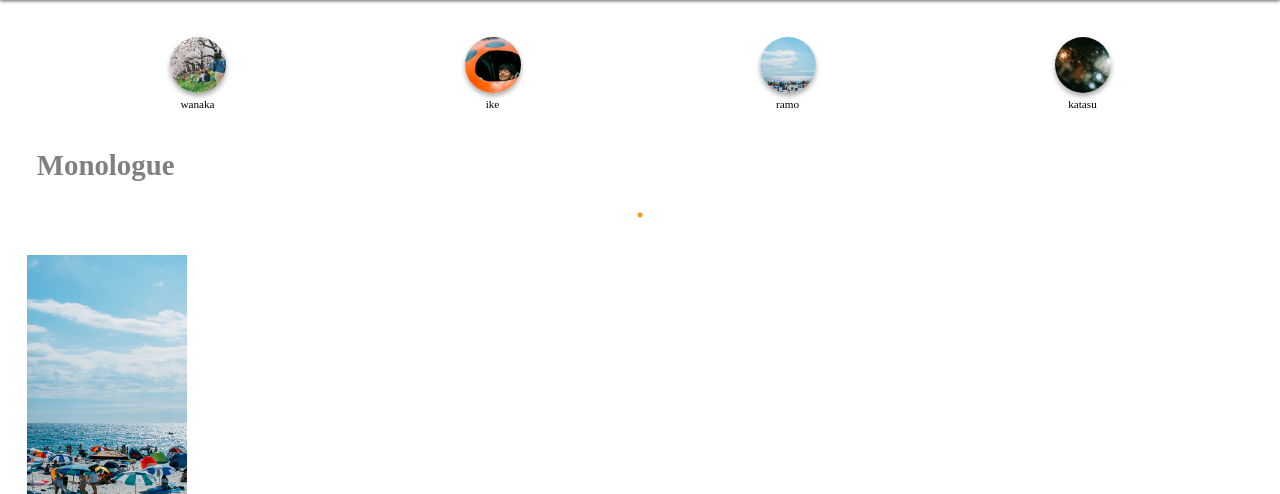
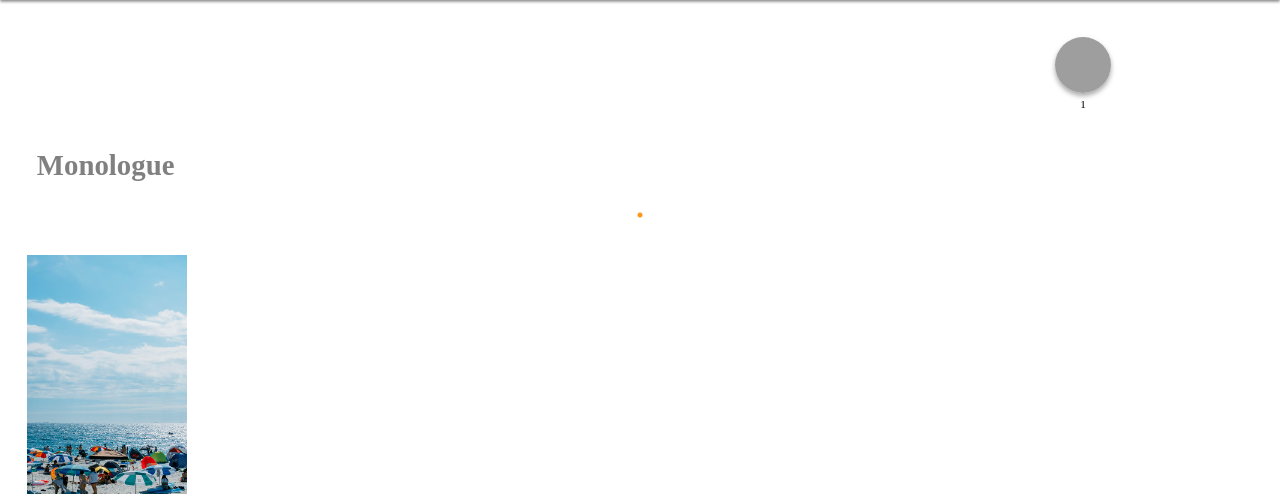
Before and after one commit to ramo798/PRACTICE-notuna, a Django app: page / in a window 1280 px wide. Shown: the part 48-542 px from the top of the page. Run offline with Django 3.2, Linux system fonts and the light colour scheme; tables that the repository leaves empty hold one stand-in row (values such as "Sample post"); grey boxes are pictures that could not be loaded.

Commit message:
一覧を作った画像とリンクは解決できず

```diff
--- a/main/templates/main/home.html
+++ b/main/templates/main/home.html
@@ -19,45 +19,26 @@
           </a>
         </p>
         <div class="top">
-          <form action="#" method="GET">
-            <div class="slider">
+            <div class="slider"><!--ここからインデントが変にしちゃったごめんご 0914-->
+            {% for itirana in itiran %}
+             <form action="#" method="GET">
               <div class="user">
                 <div class="icon_top">
-                  <input type="image" class="img_top" src="{% static 'img/beach.jpeg' %}" alt="ユーザーアイコン" />
+                  <input type="image" class="img_top" src=" {{ itirana.profpic }} " alt="ユーザーアイコン" />
                 </div>
-                <div class="name_top">ramo</div>
-              </div>
-              <div class="user">
-                <div class="icon_top">
-                  <input type="image" class="img_top" src="{% static 'img/night.jpeg' %}" alt="ユーザーアイコン" />
-                </div>
-                <div class="name_top">katasu</div>
-              </div>
-              <div class="user">
-                <div class="icon_top">
-                  <input type="image" class="img_top" src="{% static 'img/dol.jpg' %}" alt="ユーザーアイコン" />
-                </div>
-                <div class="name_top">yusuke</div>
-              </div>
-              <div class="user">
-                <div class="icon_top">
-                  <input type="image" class="img_top" src="{% static 'img/cherry.jpg' %}" alt="ユーザーアイコン" />
-                </div>
-                <div class="name_top">wanaka</div>
-              </div>
-              <div class="user">
-                <div class="icon_top">
-                  <input type="image" class="img_top" src="{% static 'img/yayoi.jpg' %}" alt="ユーザーアイコン" />
-                </div>
-                <div class="name_top">ike</div>
-              </div>
+                <div class="name_top"> {{ itirana.userid }} </div>
+              </div><!--ここまでインデントが変にしちゃった 0914-->
+             </form>
+            {% endfor %}
+
+
             </div>
-          </form>
+
         </div>
         <div class="twe">Monologue</div>
         <div class="middle">
           <div class="slider2">
-            {% for post in posts %}
+            {% for post in posts %}<!--ここからendforまでのコードがforで繰り返されてる-->
 
             <div class="tweet">
               <div class="box1">
@@ -75,6 +56,7 @@
                 </div>
               </div>
             </div>
+
             {% endfor %}
           </div>
         </div>
--- a/main/views.py
+++ b/main/views.py
@@ -12,9 +12,12 @@ def home(request):
     #ログイン中のユーザーのツイートを表示
     posts = Post.objects.filter(userids = request.user)
 
+    itiran = Userinfor.objects.all()
+
     d = {
         'posts': posts,
         'prof': prof,
+        'itiran': itiran,
     }
     return render(request, 'main/home.html', d)
 
```
